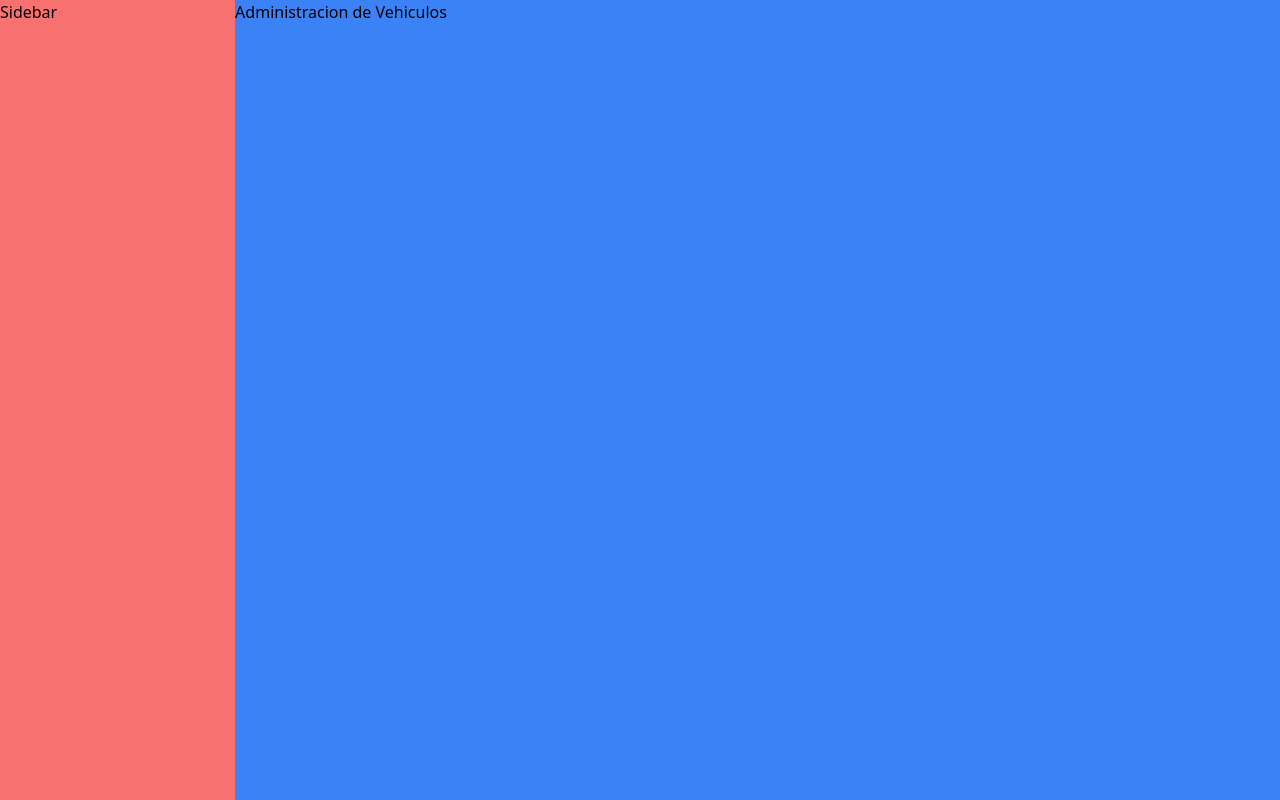
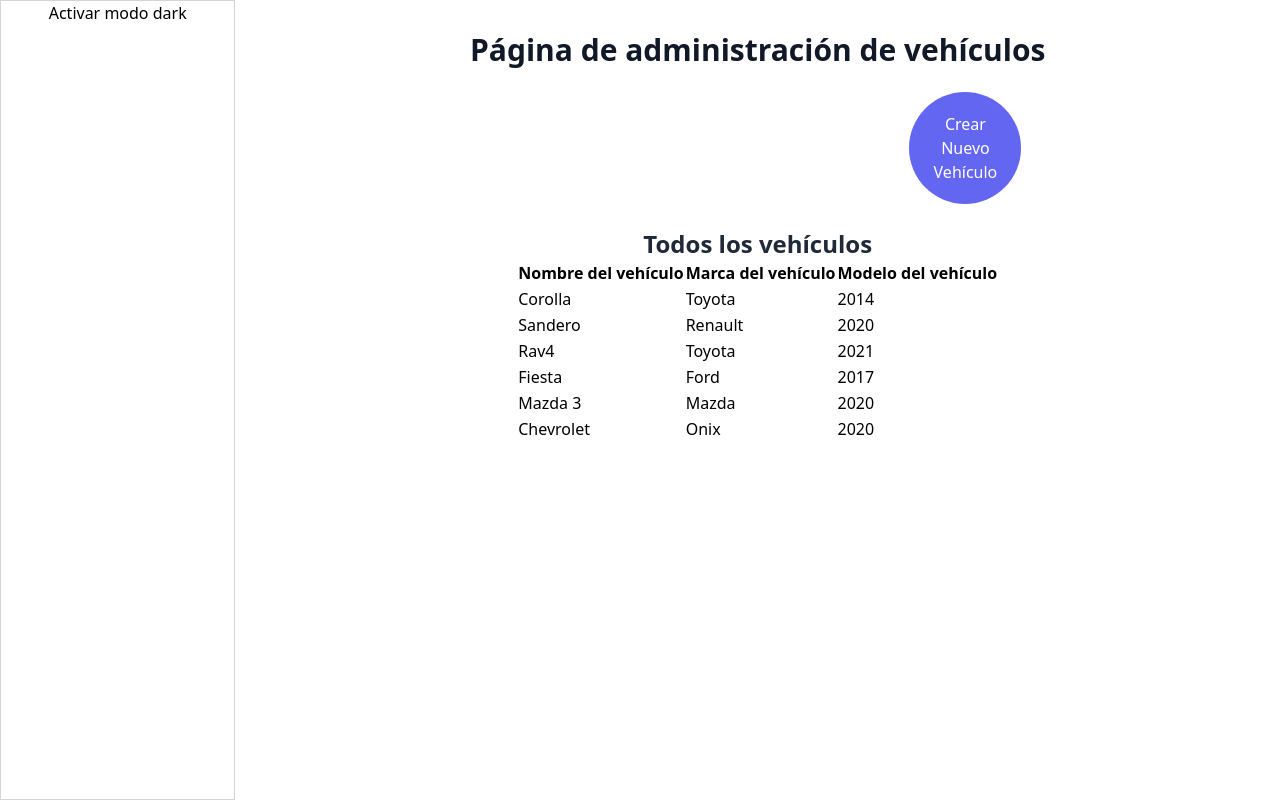
Before and after one commit to pipesierrae/sellstorefsfront, a React (Create React App) app: page /admin/vehiculos in a window 1280 px wide. Built offline with nearby package versions, Linux system fonts and the light colour scheme.

Commit message:
se agrega darmode, tablas y nuevos estilos

```diff
--- a/package.json
+++ b/package.json
@@ -11,6 +11,7 @@
     "react-dom": "^17.0.2",
     "react-router-dom": "^5.3.0",
     "react-scripts": "4.0.3",
+    "react-toastify": "^8.0.3",
     "web-vitals": "^1.0.1"
   },
   "scripts": {
--- a/src/App.jsx
+++ b/src/App.jsx
@@ -1,3 +1,4 @@
+import React, { useState, useEffect } from 'react';
 import PrivateLayout from 'layouts/PrivateLayout';
 import PublicLayout from 'layouts/PublicLayout';
 import Index from 'pages/Index';
@@ -8,10 +9,17 @@ import { BrowserRouter as Router, Switch, Route } from 'react-router-dom';
 import 'styles/styles.css';
 import Registro from 'pages/auth/Registro';
 import AuthLayout from 'layouts/AuthLayout';
+import { DarkModeContext } from 'context/darkMode';
 
 function App() {
+  const [darkMode, setDarkMode] = useState(false);
+  useEffect(() => {
+    console.log('modo dark:', darkMode);
+  }, [darkMode]);
+
   return (
     <div className='App'>
+      <DarkModeContext.Provider value={{ darkMode, setDarkMode }}>
         <Router>
           <Switch>
             <Route path={['/admin', '/admin/vehiculos']}>
@@ -47,6 +55,7 @@ function App() {
             </Route>
           </Switch>
         </Router>
+      </DarkModeContext.Provider>
     </div>
   );
 }
--- a/src/components/Navbar.jsx
+++ b/src/components/Navbar.jsx
@@ -1,5 +1,6 @@
 import React from 'react';
 import { Link } from 'react-router-dom';
+import TriggerDarkMode from './TriggerDarkMode';
 
 const Navbar = () => {
   return (
@@ -8,7 +9,9 @@ const Navbar = () => {
         <li>Logo</li>
         <li>Navegacion1</li>
         <li>Navegacion2</li>
-        <li>Navegacion3</li>
+        <li>
+          <TriggerDarkMode />
+        </li>
         <li className='px-3'>
           <Link to='/login'>
             <button className='bg-indigo-500 p-2 text-white rounded-lg shadow-md hover:bg-indigo-700'>
--- a/src/components/Sidebar.jsx
+++ b/src/components/Sidebar.jsx
@@ -1,7 +1,12 @@
 import React from 'react';
+import TriggerDarkMode from './TriggerDarkMode';
 
 const Sidebar = () => {
-  return <nav className='w-72 bg-red-400 h-full flex flex-col justify-between'>Sidebar</nav>;
+  return (
+    <nav className='w-72 border border-gray-300 h-full flex flex-col justify-between'>
+      <TriggerDarkMode />
+    </nav>
+  );
 };
 
 export default Sidebar;
--- /dev/null
+++ b/src/components/TriggerDarkMode.jsx
@@ -0,0 +1,17 @@
+import React from 'react';
+import { useDarkMode } from 'context/darkMode';
+
+const TriggerDarkMode = () => {
+  const { darkMode, setDarkMode } = useDarkMode();
+  return (
+    <button
+      onClick={() => {
+        setDarkMode(!darkMode);
+      }}
+    >
+      {darkMode ? 'Desactivar ' : 'Activar'} modo dark
+    </button>
+  );
+};
+
+export default TriggerDarkMode;
--- /dev/null
+++ b/src/context/darkMode.js
@@ -0,0 +1,7 @@
+import { createContext, useContext } from 'react';
+
+export const DarkModeContext = createContext(null);
+
+export const useDarkMode = () => {
+  return useContext(DarkModeContext);
+};
--- a/src/layouts/PrivateLayout.jsx
+++ b/src/layouts/PrivateLayout.jsx
@@ -6,7 +6,9 @@ const PrivateLayout = ({ children }) => {
     <div className='flex w-screen h-screen'>
       <div className='flex flex-nowrap h-full w-full'>
         <Sidebar />
-        <main className='flex w-full bg-blue-500 overflow-y-scroll'>{children}</main>
+        <main className='flex w-full  overflow-y-scroll items-center justify-center'>
+          {children}
+        </main>
       </div>
     </div>
   );
--- a/src/pages/Index.jsx
+++ b/src/pages/Index.jsx
@@ -1,7 +1,13 @@
+import { useDarkMode } from 'context/darkMode';
 import React from 'react';
 
 const Index = () => {
-  return <div>Contenido Landing Concesionario</div>;
+  const { darkMode } = useDarkMode();
+  return (
+    <div className={`flex h-full bg-gray-${darkMode ? '900' : '50'}`}>
+      Contenido Landing Concesionario
+    </div>
+  );
 };
 
 export default Index;
--- a/src/pages/admin/Index.jsx
+++ b/src/pages/admin/Index.jsx
@@ -1,7 +1,9 @@
+import { useDarkMode } from 'context/darkMode';
 import React from 'react';
 
 const Admin = () => {
-  return <div>Index del panel de Admin</div>;
+  const { darkMode } = useDarkMode();
+  return <div className={`flex h-full w-full bg-gray-${darkMode ? '900' : '50'}`}>Contenido</div>;
 };
 
 export default Admin;
--- a/src/pages/admin/Vehiculos.jsx
+++ b/src/pages/admin/Vehiculos.jsx
@@ -1,7 +1,196 @@
-import React from 'react';
+import React, { useEffect, useState, useRef } from 'react';
+import { ToastContainer, toast } from 'react-toastify';
+import 'react-toastify/dist/ReactToastify.css';
+// realizar un formulario que le pida al usuario su edad y muestre un mensaje
+// que diga si el usuario es mayor de edad o no
+
+const vehiculosBackend = [
+  {
+    nombre: 'Corolla',
+    marca: 'Toyota',
+    modelo: 2014,
+  },
+  {
+    nombre: 'Sandero',
+    marca: 'Renault',
+    modelo: 2020,
+  },
+  {
+    nombre: 'Rav4',
+    marca: 'Toyota',
+    modelo: 2021,
+  },
+  {
+    nombre: 'Fiesta',
+    marca: 'Ford',
+    modelo: 2017,
+  },
+  {
+    nombre: 'Mazda 3',
+    marca: 'Mazda',
+    modelo: 2020,
+  },
+  {
+    nombre: 'Chevrolet',
+    marca: 'Onix',
+    modelo: 2020,
+  },
+];
 
 const Vehiculos = () => {
-  return <div>Administracion de Vehiculos</div>;
+  const [mostrarTabla, setMostrarTabla] = useState(true);
+  const [vehiculos, setVehiculos] = useState([]);
+  const [textoBoton, setTextoBoton] = useState('Crear Nuevo Vehículo');
+  const [colorBoton, setColorBoton] = useState('indigo');
+
+  useEffect(() => {
+    //obtener lista de vehículos desde el backend
+    setVehiculos(vehiculosBackend);
+  }, []);
+
+  useEffect(() => {
+    if (mostrarTabla) {
+      setTextoBoton('Crear Nuevo Vehículo');
+      setColorBoton('indigo');
+    } else {
+      setTextoBoton('Mostrar Todos los vehículos');
+      setColorBoton('green');
+    }
+  }, [mostrarTabla]);
+  return (
+    <div className='flex h-full w-full flex-col items-center justify-start p-8'>
+      <div className='flex flex-col'>
+        <h2 className='text-3xl font-extrabold text-gray-900'>
+          Página de administración de vehículos
+        </h2>
+        <button
+          onClick={() => {
+            setMostrarTabla(!mostrarTabla);
+          }}
+          className={`text-white bg-${colorBoton}-500 p-5 rounded-full m-6 w-28 self-end`}
+        >
+          {textoBoton}
+        </button>
+      </div>
+      {mostrarTabla ? (
+        <TablaVehiculos listaVehiculos={vehiculos} />
+      ) : (
+        <FormularioCreacionVehiculos
+          setMostrarTabla={setMostrarTabla}
+          listaVehiculos={vehiculos}
+          setVehiculos={setVehiculos}
+        />
+      )}
+      <ToastContainer position='bottom-center' autoClose={5000} />
+    </div>
+  );
+};
+
+const TablaVehiculos = ({ listaVehiculos }) => {
+  useEffect(() => {
+    console.log('este es el listado de vehiculos en el componente de tabla', listaVehiculos);
+  }, [listaVehiculos]);
+  return (
+    <div className='flex flex-col items-center justify-center'>
+      <h2 className='text-2xl font-extrabold text-gray-800'>Todos los vehículos</h2>
+      <table>
+        <thead>
+          <tr>
+            <th>Nombre del vehículo</th>
+            <th>Marca del vehículo</th>
+            <th>Modelo del vehículo</th>
+          </tr>
+        </thead>
+        <tbody>
+          {listaVehiculos.map((vehiculo) => {
+            return (
+              <tr>
+                <td>{vehiculo.nombre}</td>
+                <td>{vehiculo.marca}</td>
+                <td>{vehiculo.modelo}</td>
+              </tr>
+            );
+          })}
+        </tbody>
+      </table>
+    </div>
+  );
+};
+
+const FormularioCreacionVehiculos = ({ setMostrarTabla, listaVehiculos, setVehiculos }) => {
+  const form = useRef(null);
+
+  const submitForm = (e) => {
+    e.preventDefault();
+    const fd = new FormData(form.current);
+
+    const nuevoVehiculo = {};
+    fd.forEach((value, key) => {
+      nuevoVehiculo[key] = value;
+    });
+
+    setMostrarTabla(true);
+    setVehiculos([...listaVehiculos, nuevoVehiculo]);
+    // identificar el caso de éxito y mostrar un toast de éxito
+    toast.success('Vehículo agregado con éxito');
+    // identificar el caso de error y mostrar un toast de error
+    // toast.error('Error creando un vehículo');
+  };
+
+  return (
+    <div className='flex flex-col items-center justify-center'>
+      <h2 className='text-2xl font-extrabold text-gray-800'>Crear nuevo vehículo</h2>
+      <form ref={form} onSubmit={submitForm} className='flex flex-col'>
+        <label className='flex flex-col' htmlFor='nombre'>
+          Nombre del vehículo
+          <input
+            name='nombre'
+            className='bg-gray-50 border border-gray-600 p-2 rounded-lg m-2'
+            type='text'
+            placeholder='Corolla'
+            required
+          />
+        </label>
+        <label className='flex flex-col' htmlFor='marca'>
+          Marca del vehículo
+          <select
+            className='bg-gray-50 border border-gray-600 p-2 rounded-lg m-2'
+            name='marca'
+            required
+            defaultValue={0}
+          >
+            <option disabled value={0}>
+              Seleccione una opción
+            </option>
+            <option>Renault</option>
+            <option>Toyota</option>
+            <option>Ford</option>
+            <option>Mazda</option>
+            <option>Chevrolet</option>
+          </select>
+        </label>
+        <label className='flex flex-col' htmlFor='modelo'>
+          Modelo del vehículo
+          <input
+            name='modelo'
+            className='bg-gray-50 border border-gray-600 p-2 rounded-lg m-2'
+            type='number'
+            min={1992}
+            max={2022}
+            placeholder='2014'
+            required
+          />
+        </label>
+
+        <button
+          type='submit'
+          className='col-span-2 bg-green-400 p-2 rounded-full shadow-md hover:bg-green-600 text-white'
+        >
+          Guardar vehiculo
+        </button>
+      </form>
+    </div>
+  );
 };
 
 export default Vehiculos;
```
Also changed, not shown: 1 other file (tests, documents, lock files or other folders). Lines whose indentation alone changed are shown as unchanged.
